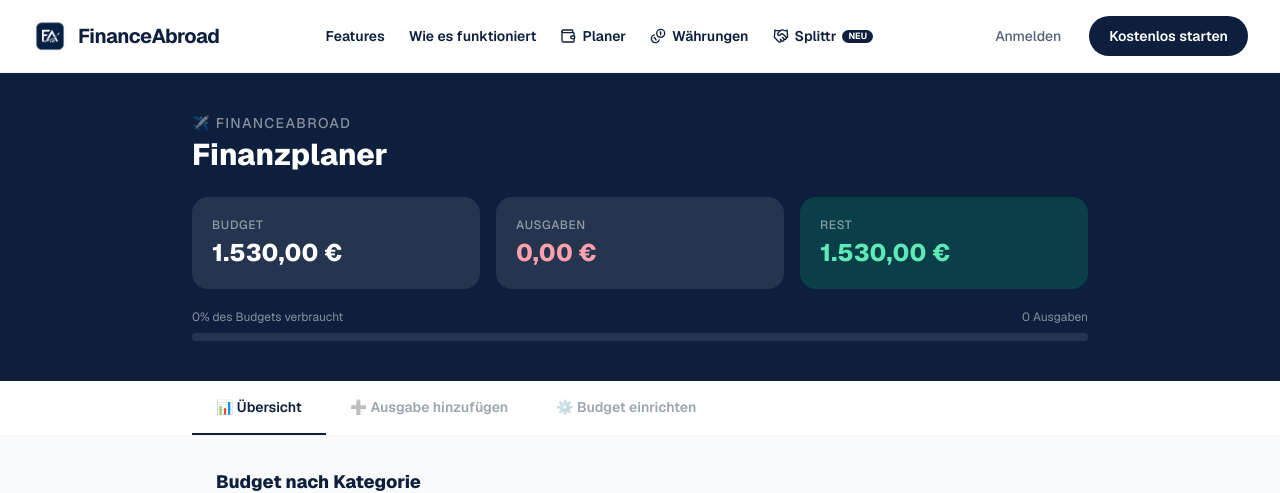
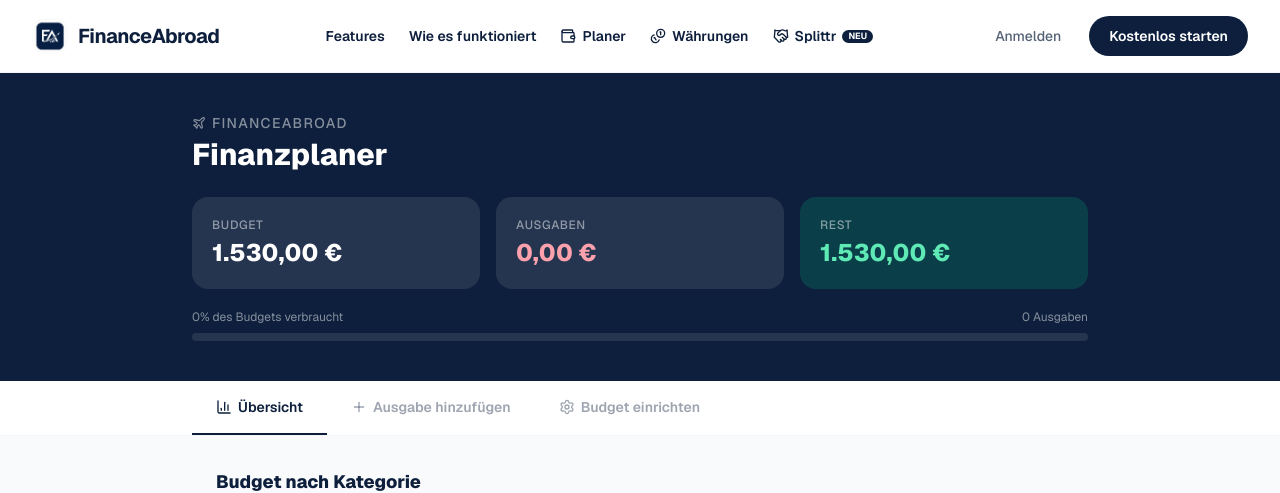
Before and after one commit to leondieterich1/AbroadFinance, a Next.js app: page /planner in a window 1280 px wide. Shown: the top 493 px of the page. Built offline with nearby package versions, Linux system fonts and the light colour scheme.

Commit message:
Replace remaining emoji icons with Lucide icons across auth, planner, accounts, analytics, budget and transactions pages

```diff
--- a/src/app/(auth)/signup/page.tsx
+++ b/src/app/(auth)/signup/page.tsx
@@ -2,6 +2,7 @@
 
 import { useState } from "react";
 import Link from "next/link";
+import { MailCheck, ArrowRight } from "lucide-react";
 
 const MIN_SIGNUP_AGE = 16;
 
@@ -58,7 +59,7 @@ export default function SignupPage() {
   if (sent) {
     return (
       <div className="bg-white rounded-2xl shadow-sm border border-gray-100 p-10 w-full max-w-md text-center">
-        <div className="text-5xl mb-5">📬</div>
+        <MailCheck className="w-10 h-10 mb-5 mx-auto text-[#0d1f3c]/30" />
         <h1 className="text-2xl font-extrabold text-[#0d1f3c] mb-2">Schau in dein Postfach!</h1>
         <p className="text-[#0d1f3c]/50 text-sm mb-1">
           Wir haben einen Bestätigungslink an
@@ -144,7 +145,7 @@ export default function SignupPage() {
               Wird gesendet…
             </>
           ) : (
-            "Bestätigungsmail senden →"
+            <>Bestätigungsmail senden <ArrowRight className="w-4 h-4" /></>
           )}
         </button>
       </form>
--- a/src/app/(auth)/verify/page.tsx
+++ b/src/app/(auth)/verify/page.tsx
@@ -4,6 +4,7 @@ import { Suspense, useEffect, useState } from "react";
 import { useSearchParams, useRouter } from "next/navigation";
 import { signIn } from "next-auth/react";
 import Link from "next/link";
+import { Check, X } from "lucide-react";
 
 function VerifyContent() {
   const params = useSearchParams();
@@ -35,14 +36,14 @@ function VerifyContent() {
       )}
       {status === "success" && (
         <>
-          <div className="w-16 h-16 bg-emerald-50 rounded-full flex items-center justify-center mx-auto mb-5 text-3xl">✓</div>
+          <div className="w-16 h-16 bg-emerald-50 rounded-full flex items-center justify-center mx-auto mb-5"><Check className="w-8 h-8 text-emerald-500" /></div>
           <h1 className="text-xl font-extrabold text-[#0d1f3c] mb-2">E-Mail bestätigt!</h1>
           <p className="text-[#0d1f3c]/40 text-sm">Du wirst zum Dashboard weitergeleitet…</p>
         </>
       )}
       {status === "error" && (
         <>
-          <div className="w-16 h-16 bg-rose-50 rounded-full flex items-center justify-center mx-auto mb-5 text-3xl">✕</div>
+          <div className="w-16 h-16 bg-rose-50 rounded-full flex items-center justify-center mx-auto mb-5"><X className="w-8 h-8 text-rose-500" /></div>
           <h1 className="text-xl font-extrabold text-[#0d1f3c] mb-2">Link ungültig</h1>
           <p className="text-[#0d1f3c]/40 text-sm mb-6">
             Der Link ist abgelaufen oder ungültig. Bitte registriere dich erneut.
--- a/src/app/(marketing)/planner/page.tsx
+++ b/src/app/(marketing)/planner/page.tsx
@@ -11,6 +11,7 @@ import {
 } from "@/lib/utils";
 import CategoryIcon from "@/components/ui/CategoryIcon";
 import type { ExpenseCategory } from "@/types";
+import { Plane, BarChart3, Plus, Settings, Receipt, Check, type LucideIcon } from "lucide-react";
 
 type Tab = "overview" | "budget" | "add";
 
@@ -41,7 +42,7 @@ export default function PlannerPage() {
       {/* Header */}
       <div className="bg-[#0d1f3c] text-white px-5 md:px-6 py-8 md:py-10">
         <div className="max-w-4xl mx-auto">
-          <p className="text-white/50 text-sm font-medium uppercase tracking-widest mb-1">✈️ FinanceAbroad</p>
+          <p className="text-white/50 text-sm font-medium uppercase tracking-widest mb-1 inline-flex items-center gap-1.5"><Plane className="w-3.5 h-3.5" /> FinanceAbroad</p>
           <h1 className="text-2xl md:text-3xl font-extrabold mb-5 md:mb-6">Finanzplaner</h1>
 
           {/* Summary Cards */}
@@ -82,20 +83,20 @@ export default function PlannerPage() {
       <div className="bg-white border-b border-gray-100 sticky top-0 z-10">
         <div className="max-w-4xl mx-auto flex">
           {([
-            { id: "overview", label: "📊 Übersicht" },
-            { id: "add", label: "➕ Ausgabe hinzufügen" },
-            { id: "budget", label: "⚙️ Budget einrichten" },
-          ] as { id: Tab; label: string }[]).map((t) => (
+            { id: "overview", label: "Übersicht", icon: BarChart3 },
+            { id: "add", label: "Ausgabe hinzufügen", icon: Plus },
+            { id: "budget", label: "Budget einrichten", icon: Settings },
+          ] as { id: Tab; label: string; icon: LucideIcon }[]).map((t) => (
             <button
               key={t.id}
               onClick={() => setTab(t.id)}
-              className={`px-6 py-4 text-sm font-semibold border-b-2 transition-colors ${
+              className={`px-6 py-4 text-sm font-semibold border-b-2 transition-colors inline-flex items-center gap-1.5 ${
                 tab === t.id
                   ? "border-[#0d1f3c] text-[#0d1f3c]"
                   : "border-transparent text-[#0d1f3c]/40 hover:text-[#0d1f3c]/70"
               }`}
             >
-              {t.label}
+              <t.icon className="w-4 h-4" /> {t.label}
             </button>
           ))}
         </div>
@@ -166,7 +167,7 @@ function OverviewTab({ planner, currency }: { planner: ReturnType<typeof usePlan
         <h2 className="text-lg font-extrabold text-[#0d1f3c] mb-4">Letzte Ausgaben</h2>
         {planner.expenses.length === 0 ? (
           <div className="bg-white rounded-2xl p-10 text-center shadow-sm">
-            <p className="text-4xl mb-3">💸</p>
+            <Receipt className="w-9 h-9 mb-3 mx-auto text-[#0d1f3c]/20" />
             <p className="text-[#0d1f3c]/50 font-medium">Noch keine Ausgaben eingetragen.</p>
             <p className="text-[#0d1f3c]/30 text-sm mt-1">Klicke auf „Ausgabe hinzufügen" um zu starten.</p>
           </div>
@@ -319,7 +320,7 @@ function AddExpenseTab({
                 : "bg-[#0d1f3c] text-white hover:bg-[#162d54]"
             }`}
           >
-            {success ? "✓ Gespeichert!" : "Ausgabe speichern"}
+            {success ? <span className="inline-flex items-center gap-1.5"><Check className="w-4 h-4" /> Gespeichert!</span> : "Ausgabe speichern"}
           </button>
         </form>
       </div>
@@ -400,7 +401,7 @@ function BudgetTab({ planner, currency }: { planner: ReturnType<typeof usePlanne
             saved ? "bg-emerald-500 text-white" : "bg-[#0d1f3c] text-white hover:bg-[#162d54]"
           }`}
         >
-          {saved ? "✓ Budget gespeichert!" : "Budget speichern"}
+          {saved ? <span className="inline-flex items-center gap-1.5"><Check className="w-4 h-4" /> Budget gespeichert!</span> : "Budget speichern"}
         </button>
       </div>
     </div>
--- a/src/app/dashboard/accounts/page.tsx
+++ b/src/app/dashboard/accounts/page.tsx
@@ -7,7 +7,7 @@ import { CATEGORY_LABELS } from "@/lib/utils";
 import { ibanToBlz } from "@/lib/blz-database";
 import type { ExpenseCategory } from "@/types";
 import CategoryIcon from "@/components/ui/CategoryIcon";
-import { Landmark, ArrowRight, Check, X, Upload, Lightbulb, Lock, KeyRound } from "lucide-react";
+import { Landmark, ArrowRight, Check, X, Upload, Lightbulb, Lock, KeyRound, ChevronLeft } from "lucide-react";
 
 const DEMO_TX = [
   { date: "2026-07-04", description: "REWE Sagt. Danke",      amount: -32.40 },
@@ -450,7 +450,7 @@ export default function AccountsPage() {
             {step === "credentials" && discoveredBank && (
               <div className="flex flex-col flex-1 overflow-hidden">
                 <div className="flex items-center justify-between p-5 border-b border-gray-100">
-                  <button onClick={() => setStep("iban")} className="text-gray-400 hover:text-gray-600 text-xl">‹</button>
+                  <button onClick={() => setStep("iban")} className="text-gray-400 hover:text-gray-600"><ChevronLeft className="w-5 h-5" /></button>
                   <div className="flex items-center gap-3 flex-1 mx-3">
                     {discoveredBank.logo && <BankLogo logo={discoveredBank.logo} name={discoveredBank.name} />}
                     <div>
@@ -459,7 +459,7 @@ export default function AccountsPage() {
                     </div>
                   </div>
                   {discoveredBank.found
-                    ? <span className="text-[10px] bg-emerald-50 text-emerald-600 border border-emerald-200 px-2 py-1 rounded-full font-bold flex-shrink-0">✓ Erkannt</span>
+                    ? <span className="text-[10px] bg-emerald-50 text-emerald-600 border border-emerald-200 px-2 py-1 rounded-full font-bold flex-shrink-0 inline-flex items-center gap-1"><Check className="w-3 h-3" /> Erkannt</span>
                     : <span className="text-[10px] bg-amber-50 text-amber-600 border border-amber-200 px-2 py-1 rounded-full font-bold flex-shrink-0">Manuell</span>}
                 </div>
                 <div className="overflow-y-auto flex-1 p-5 space-y-3">
--- a/src/app/dashboard/analytics/page.tsx
+++ b/src/app/dashboard/analytics/page.tsx
@@ -7,6 +7,7 @@ import { forecastCurrentMonth, forecastByCategory, monthlyTotals, generateInsigh
 import BudgetRing from "@/components/ui/BudgetRing";
 import DonutChart from "@/components/ui/DonutChart";
 import DotPattern from "@/components/ui/DotPattern";
+import { Lightbulb } from "lucide-react";
 
 const STATUS_LABEL: Record<string, string> = {
   ok: "Im Plan",
@@ -94,7 +95,7 @@ export default function AnalyticsPage() {
         <ul className="space-y-3">
           {insights.map((text, i) => (
             <li key={i} className="flex items-start gap-2.5 text-sm text-[#0d1f3c]/70">
-              <span className="text-base leading-none mt-0.5">💡</span>
+              <Lightbulb className="w-4 h-4 mt-0.5 flex-shrink-0 text-[#0d1f3c]/40" />
               <span>{text}</span>
             </li>
           ))}
```
Also changed, not shown: src/app/dashboard/budget/page.tsx (+4 -3 lines), src/app/dashboard/transactions/page.tsx (+6 -3 lines).
